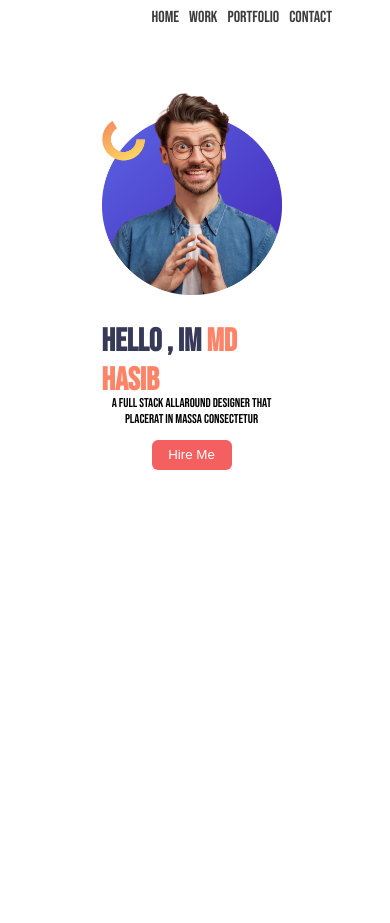
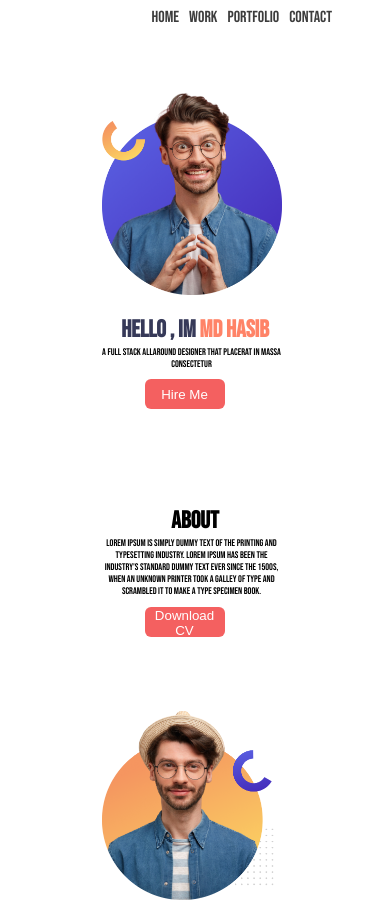
Before and after one commit to mdhasibseo/responsive-web2, a plain HTML site: page index.html in a window 390 px wide. Before the commit the page ends 844 px from the top, so only its background shows below. Drawn offline with Linux system fonts and the light colour scheme.

Commit message:
new sracture added by me

```diff
--- a/index.html
+++ b/index.html
@@ -31,6 +31,16 @@
 
 
         </section>
+        <section>
+            <div class="brand display-flex">
+                <img class="main-pic" src="images/do not use this pic2.png" alt="">
+                <div>
+                    <h3 class="headding">About</h3>
+                    <p class="brand-pra">Lorem Ipsum is simply dummy text of the printing and typesetting industry. Lorem Ipsum has been the industry's standard dummy text ever since the 1500s, when an unknown printer took a galley of type and scrambled it to make a type specimen book.</p>
+                    <button class="btn-1">Download CV</button>
+                </div>
+            </div>
+        </section>
 
     </main>
     <footer>
--- a/style.css
+++ b/style.css
@@ -100,11 +100,14 @@
     font-size: 1rem;
  }
  .headding{
-     font-size: 2.01em;
+     font-size: 1.5rem;
+     text-align: center;
+
  }
  .brand-pra{
     max-width: 180px;
-    font-size:0.8rem ;
+    padding-top: 10px;
+    font-size:0.6rem ;
     text-align: center;
 
 }
@@ -115,7 +118,8 @@
     height: 30px;
     width: 80px;
    border: none;
-   margin: 50px;
+   margin: 43px;
    margin-top: 0px;
+
 }
 }
```
